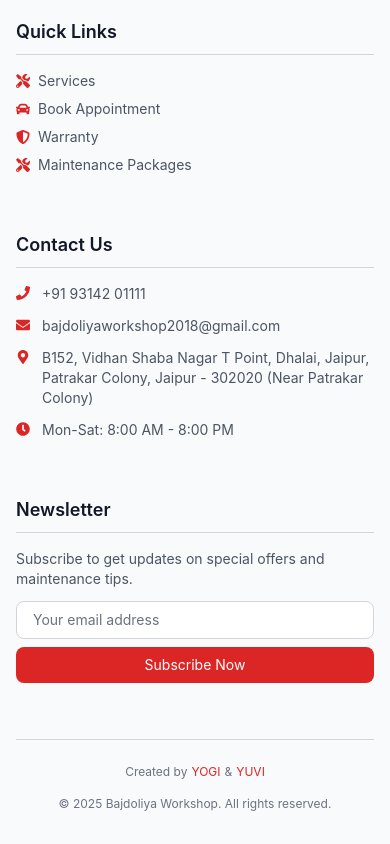
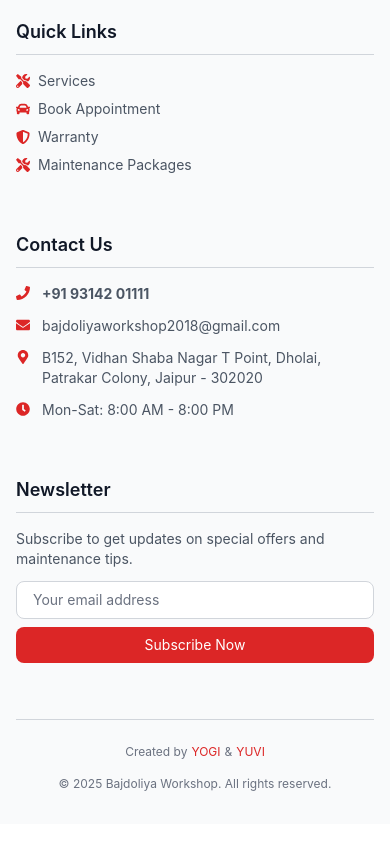
Before and after one commit to Rajkumaryogi/car-service, a React (Vite) app in the folder frontend/: page / in a window 390 px wide. Shown: the part 4879-5723 px from the top of the page. Built offline with nearby package versions, Linux system fonts and the light colour scheme.

Commit message:
Name added an d mobile no. and address added bold

```diff
--- a/frontend/src/components/common/Footer.jsx
+++ b/frontend/src/components/common/Footer.jsx
@@ -129,7 +129,9 @@
               <li className="flex items-start">
                 <FaPhone className="text-red-600 mt-0.5 mr-3 flex-shrink-0 text-sm sm:text-base" />
                 <span className="text-gray-600 text-sm sm:text-base">
+                <strong>
                   +91 93142 01111
+                </strong>
                 </span>
               </li>
               <li className="flex items-start">
@@ -141,7 +143,7 @@
               <li className="flex items-start">
                 <FaMapMarkerAlt className="text-red-600 mt-0.5 mr-3 flex-shrink-0 text-sm sm:text-base" />
                 <span className="text-gray-600 text-sm sm:text-base">
-                  B152, Vidhan Shaba Nagar T Point, Dhalai, Jaipur, Patrakar Colony, Jaipur - 302020 (Near Patrakar Colony)
+                  B152, Vidhan Shaba Nagar T Point, Dholai, Patrakar Colony, Jaipur - 302020
                 </span>
               </li>
               <li className="flex items-start">
```
